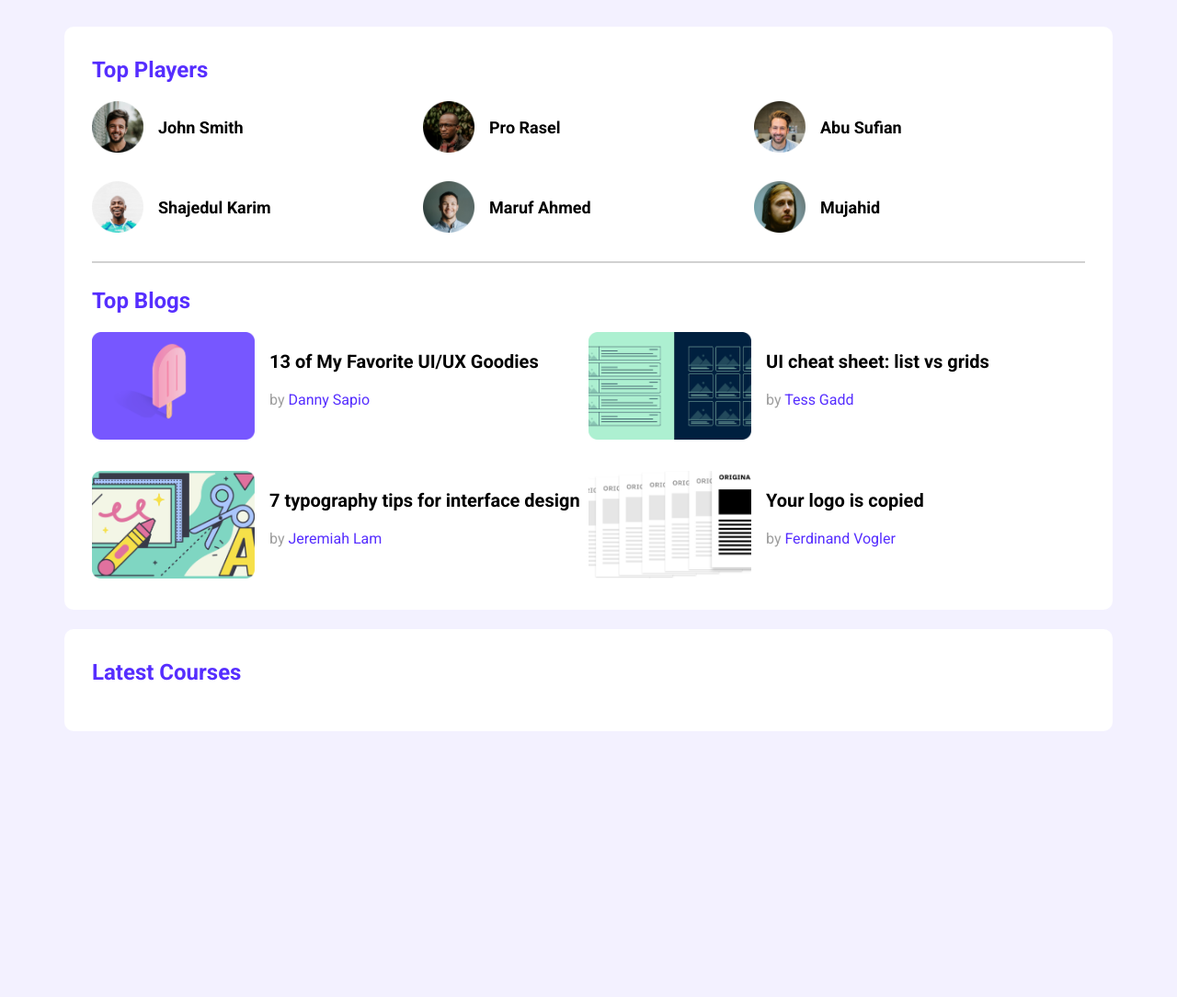
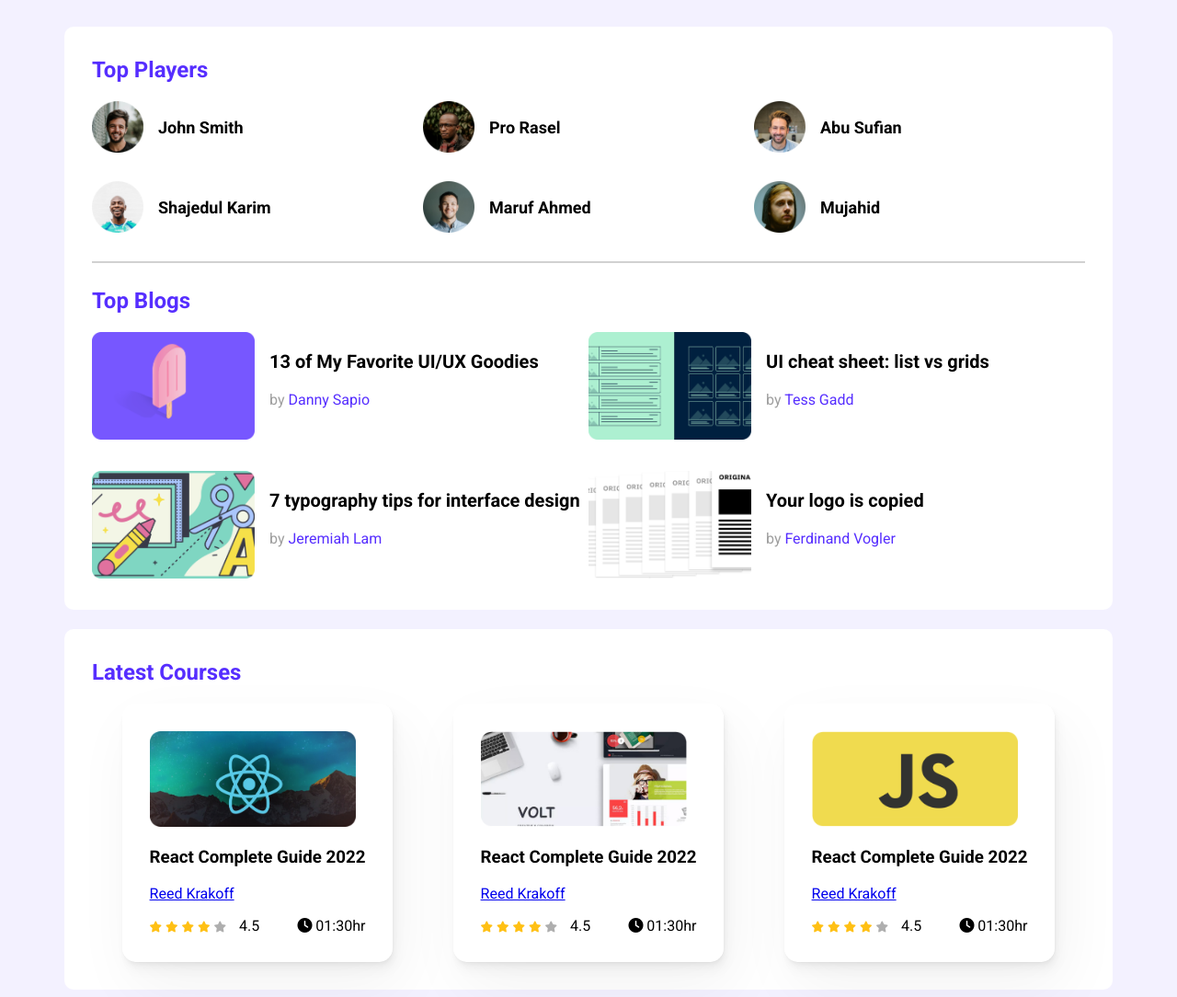
Before and after one commit to razan111/Responsive_landing_page-1, a plain HTML site: page index.html in a window 1280 px wide. Shown: the whole page at 92% size. Before the commit the page ends 803 px from the top, so only its background shows below. Drawn offline with Linux system fonts and the light colour scheme.

Commit message:
project done

```diff
--- a/css/style.css
+++ b/css/style.css
@@ -1,51 +1,58 @@
 @import url('https://fonts.googleapis.com/css2?family=Roboto:wght@400;500;700&display=swap');
 
 
-body{
+body {
     font-family: 'Roboto', sans-serif;
     background-color: #F3F1FF;
 }
 
-main{
+main {
     display: flex;
     align-items: center;
     flex-direction: column;
 }
-hr{
+
+hr {
     border: 1px solid #D1D1D1;
     margin-bottom: 27px;
 }
-.container{
+
+.container {
     background-color: #FFFFFF;
     width: 1080px;
     padding: 30px;
     margin-top: 21px;
     border-radius: 10px;
 }
-.top-players{
+
+
+.top-players {
     margin-bottom: 30px;
 }
-.tittle{
+
+.tittle {
     color: #562EFF;
     font-size: 24px;
     margin-top: 3px;
 }
 
-.players{
+.players {
     display: grid;
     grid-template-columns: repeat(3, 1fr);
     grid-row-gap: 30px;
 }
-.player{
+
+.player {
     display: flex;
     align-items: center;
 }
-.player img{
+
+.player img {
     width: 56px;
     height: 56px;
 }
 
-.player-name{
+.player-name {
     margin-left: 16px;
     font-size: 18px;
 }
@@ -53,32 +60,134 @@ hr{
 /* =========================
        top blogs styles
 ============================*/
-.blogs{
+.blogs {
     display: grid;
     grid-template-columns: repeat(2, 1fr);
     grid-row-gap: 30px;
 }
-.blog{
+
+.blog {
     display: flex;
 }
-.thumbnail img{
+
+.thumbnail img {
     width: 177px;
     height: 117px;
 }
 
-.blog-info{
+.blog-info {
     margin-left: 16px;
 }
-.blog-tittle{
+
+.blog-tittle {
     font-size: 20px;
 }
 
-.author{
+.author {
     color: #9F9F9F;
     font-size: 16px;
 }
 
-.author a{
+.author a {
     text-decoration: none;
     color: #562EFF;
 }
+
+/*   =======================
+     courses style
+     =======================    */
+.courses {
+    display: flex;
+    justify-content: space-around;
+}
+
+.course {
+    padding: 30px;
+    border-radius: 15px;
+    box-shadow:
+        0.3px 0.9px 1.7px rgba(0, 0, 0, 0.016),
+        0.9px 2.3px 3.4px rgba(0, 0, 0, 0.022),
+        1.8px 4.6px 6.1px rgba(0, 0, 0, 0.028),
+        3.7px 9.5px 13px rgba(0, 0, 0, 0.034),
+        10px 26px 66px rgba(0, 0, 0, 0.05);
+}
+
+.course-banner img {
+    width: 224px;
+    height: 104px;
+}
+
+.course-info {
+    display: flex;
+    align-items: center;
+    justify-content: space-between;
+}
+
+.fa-star.field {
+    color: #FFC014;
+    font-size: 12px;
+}
+
+.fa-star.empty {
+    color: #AEAEAE;
+    font-size: 12px;
+    margin-right: 10px;
+}
+
+
+/* =======================
+     responsive style
+   ======================= */
+
+@media screen and (max-width: 688px) {
+    body{
+
+    }
+    .container {
+        width: 100%;
+    }
+
+    .players {
+        grid-template-columns: repeat(1, 1fr);
+        justify-content: center;
+    }
+    .player{
+        flex-direction: column;
+    }
+    .player img{
+        width: 156px;
+        height: 156px;
+    }
+    .tittle{
+        text-align: center;
+        font-size: 34px;
+    }
+    .player-name{
+        font-size: 27px;
+    }
+
+    .blogs{
+        grid-template-columns: repeat(1,1fr);
+    }
+
+    .courses{
+        flex-direction: column;
+    }
+}
+
+
+@media screen and (min-width:689px) and (max-width: 992px) {
+    .container {
+        width: 100%;
+    }
+
+    .players{
+        grid-template-columns: repeat(2, 1fr);
+    }
+
+    .courses{
+        display: grid;
+        grid-template-columns: repeat(2, 1fr);
+    }
+
+}
--- a/index.html
+++ b/index.html
@@ -15,11 +15,7 @@
 
 <body>
 
-    <header>
-        <nav>
 
-        </nav>
-    </header>
 
     <main>
         <section class="container">
@@ -113,6 +109,85 @@
         <!-- latest courses  -->
         <section class="container">
             <h2 class="tittle">Latest Courses</h2>
+
+            <div class="courses">
+                <div class="course">
+                    <div class="course-banner">
+                        <img src="images/courses/course-1.png" alt="">
+                    </div>
+                    <div class="course-details">
+                        <h3 class="course-tittle">React Complete Guide 2022</h3>
+                        <p><a href="#">Reed Krakoff</a></p>
+                        <div class="course-info">
+                            <div>
+                                <i class="fa-solid fa-star field"></i>
+                                <i class="fa-solid fa-star field"></i>
+                                <i class="fa-solid fa-star field"></i>
+                                <i class="fa-solid fa-star field"></i>
+                                <i class="fa-solid fa-star empty"></i>
+                                <span>4.5</span>
+                            </div>
+
+                            <div class="course-duration">
+                                <i class="fa-solid fa-clock"></i>
+                                01:30hr
+                            </div>
+                        </div>
+                    </div>
+                </div>
+
+
+                <div class="course">
+                    <div class="course-banner">
+                        <img src="images/courses/course-2.png" alt="">
+                    </div>
+                    <div class="course-details">
+                        <h3 class="course-tittle">React Complete Guide 2022</h3>
+                        <p><a href="#">Reed Krakoff</a></p>
+                        <div class="course-info">
+                            <div>
+                                <i class="fa-solid fa-star field"></i>
+                                <i class="fa-solid fa-star field"></i>
+                                <i class="fa-solid fa-star field"></i>
+                                <i class="fa-solid fa-star field"></i>
+                                <i class="fa-solid fa-star empty"></i>
+                                <span>4.5</span>
+                            </div>
+
+                            <div class="course-duration">
+                                <i class="fa-solid fa-clock"></i>
+                                01:30hr
+                            </div>
+                        </div>
+                    </div>
+                </div>
+
+
+                <div class="course">
+                    <div class="course-banner">
+                        <img src="images/courses/course-3.png" alt="">
+                    </div>
+                    <div class="course-details">
+                        <h3 class="course-tittle">React Complete Guide 2022</h3>
+                        <p><a href="#">Reed Krakoff</a></p>
+                        <div class="course-info">
+                            <div>
+                                <i class="fa-solid fa-star field"></i>
+                                <i class="fa-solid fa-star field"></i>
+                                <i class="fa-solid fa-star field"></i>
+                                <i class="fa-solid fa-star field"></i>
+                                <i class="fa-solid fa-star empty"></i>
+                                <span>4.5</span>
+                            </div>
+
+                            <div class="course-duration">
+                                <i class="fa-solid fa-clock"></i>
+                                01:30hr
+                            </div>
+                        </div>
+                    </div>
+                </div>
+            </div>
         </section>
     </main>
 
```
